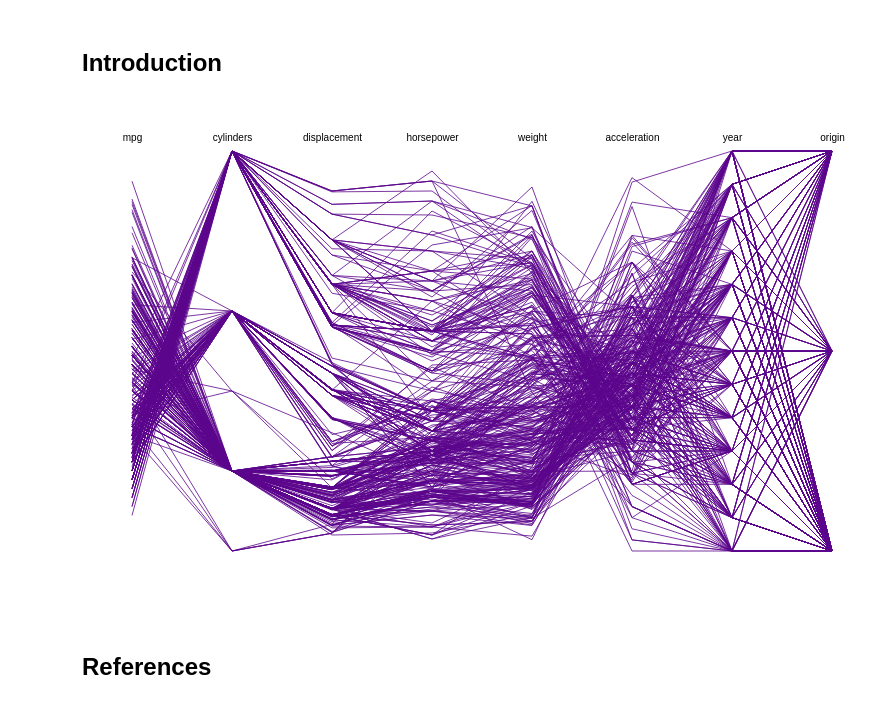
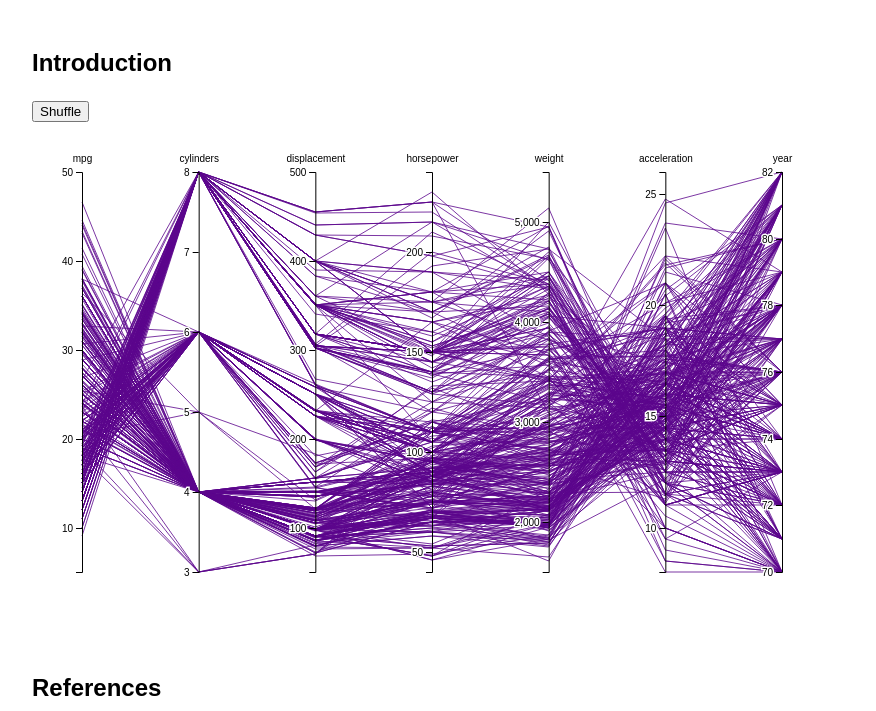
Before and after one commit to DanielKerrigan/algs-2-project, a plain HTML site: page index.html in a window 1280 px wide. Shown: the part 267-978 px from the top of the page, without its empty margins (158-1034 px from the left). Drawn offline with Linux system fonts and the light colour scheme.

Commit message:
fixed axes, added shuffling

```diff
--- a/index.html
+++ b/index.html
@@ -31,7 +31,10 @@
         <main>
             <section id="intro">
                 <h2>Introduction</h2>
-                <div id="pc1"></div>
+                <div>
+                  <button id="shuffle">Shuffle</button>
+                  <div id="pc1"></div>
+                </div>
             </section>
 
             <section id="references">
@@ -50,6 +53,7 @@
                 <h3>Software</h3>
                 <ul>
                     <li>I made the visualizations using <a href="https://d3js.org">D3.js</a>. I referenced the <a href="https://observablehq.com/@d3/parallel-coordinates">parallel coordinates implementation by Mike Bostock</a>, the creator of D3. My implementation of parallel coordinates follows Bostock's <a href="https://bost.ocks.org/mike/chart/">reusable charts pattern</a>. The tooltips are also based on his <a href="https://observablehq.com/@d3/line-chart-with-tooltip">example line chart with tooltip</a>.</li>
+                    <li>The design of this site is based on a <a href="https://jgthms.com/web-design-in-4-minutes/">guide by Jeremy Thomas</a></li>
                 </ul>
 
                 <h3>Datasets</h3>
--- a/main.js
+++ b/main.js
@@ -1,12 +1,37 @@
 Promise.all([
   d3.csv('data/cars.csv', d3.autoType),
-]).then((datasets) => {
-  manager(datasets);
+]).then(([carsDataset]) => {
+  const cars = {
+    'columns': Object.keys(carsDataset[0])
+      .filter(d => d !== 'label' && d !== 'origin'),
+    'data': carsDataset
+  };
+
+  manager([cars]);
 });
 
 
+
 function manager([cars]) {
-  d3.select('#pc1')
-      .datum(cars)
-      .call(parallel());
+  introduction(cars);
 }
+
+
+function introduction(cars) {
+  const cols = cars.columns.slice();
+
+  const chart = parallel()
+    .columns(cols)
+
+  const div = d3.select('#pc1');
+  const button = d3.select('#shuffle');
+
+  div.datum(cars.data)
+      .call(chart);
+
+  button.on('click', function() {
+    d3.shuffle(cols);
+    chart.columns(cols);
+    div.call(chart);
+  });
+}
--- a/style.css
+++ b/style.css
@@ -1,7 +1,7 @@
 body {
     font-family: sans-serif;
     margin: 0 auto;
-    max-width: 50em;
+    max-width: 900px;
     line-height: 1.5;
     padding: 4em 1em;
 }
--- a/visualizations/parallel.js
+++ b/visualizations/parallel.js
@@ -25,10 +25,15 @@ function parallel() {
 
       if (columns.length === 0) {
         columns = Object.keys(dataset[0])
-            .filter(d => d !== 'label');
+          .filter(d => d !== 'label');
       }
 
-      const data = dataset.map(d => columns.map(c => ({key: c, value: d[c]})));
+      const data = dataset.map(d => {
+        const vals = columns.map(c => ({key: c, value: d[c]}));
+        vals.label = d.label;
+        return vals;
+      });
+
       const extent = new Map(columns.map(c => [c, d3.extent(dataset, d => d[c])]));
 
       const x = d3.scalePoint()
@@ -38,7 +43,7 @@ function parallel() {
       const y = new Map(columns.map(c => {
         const scale = d3.scaleLinear()
            .domain(extent.get(c)).nice()
-           .range([height, 0]);
+           .rangeRound([height, 0]);
         return [c, scale]
       }))
 
@@ -73,6 +78,7 @@ function parallel() {
 
       const g = svg.select('.vis-container')
           .attr('transform', `translate(${margin.left},${margin.top})`)
+      const axesGroup = g.select('.axes');
 
       const line = d3.line()
           .x(d => x(d.key))
@@ -80,7 +86,7 @@ function parallel() {
 
       g.select('.lines')
         .selectAll('.line')
-        .data(data)
+        .data(data, d => d.label)
         .join('path')
           .attr('class', 'line')
           .attr('d', line)
@@ -88,20 +94,36 @@ function parallel() {
           .attr('fill', 'none')
           .attr('stroke-opacity', 0.8);
 
-      /*const yAxes = columns.map(c => ({
+      const yAxes = columns.map(c => ({
         column: c,
         axis: d3.axisLeft(y.get(c))
+            .ticks(5)
       }));
 
-      g.select('.y-axes')
+      axesGroup.select('.y-axes')
         .selectAll('.y-axis')
         .data(yAxes, d => d.column)
         .join('g')
           .attr('class', 'y-axis')
-          .attr('transform', d => `translate(${x(d)},0)`)
-          .call(g => g.data().axis(g));*/
+          .attr('transform', d => `translate(${x(d.column)},0)`)
+          .each(function(d, i) {
+            d3.select(this)
+                .call(d.axis)
+                .call(g => {
+                  if (g.selectAll('.tick .halo').empty()) {
+                    g.selectAll('.tick text')
+                      .clone(true)
+                      .lower()
+                        .attr('fill', 'none')
+                        .attr('stroke', 'white')
+                        .attr('stroke-width', '3')
+                        .attr('stroke-linecap', 'round')
+                        .attr('class', 'halo')
+                  }
+                })
+          });
 
-      g.select('.x-axis')
+      axesGroup.select('.x-axis')
           .attr('transform', `translate(0,0)`)
           .call(d3.axisTop(x).tickSize(0).tickPadding(10))
           .call(g => g.select('.domain').remove());
```
